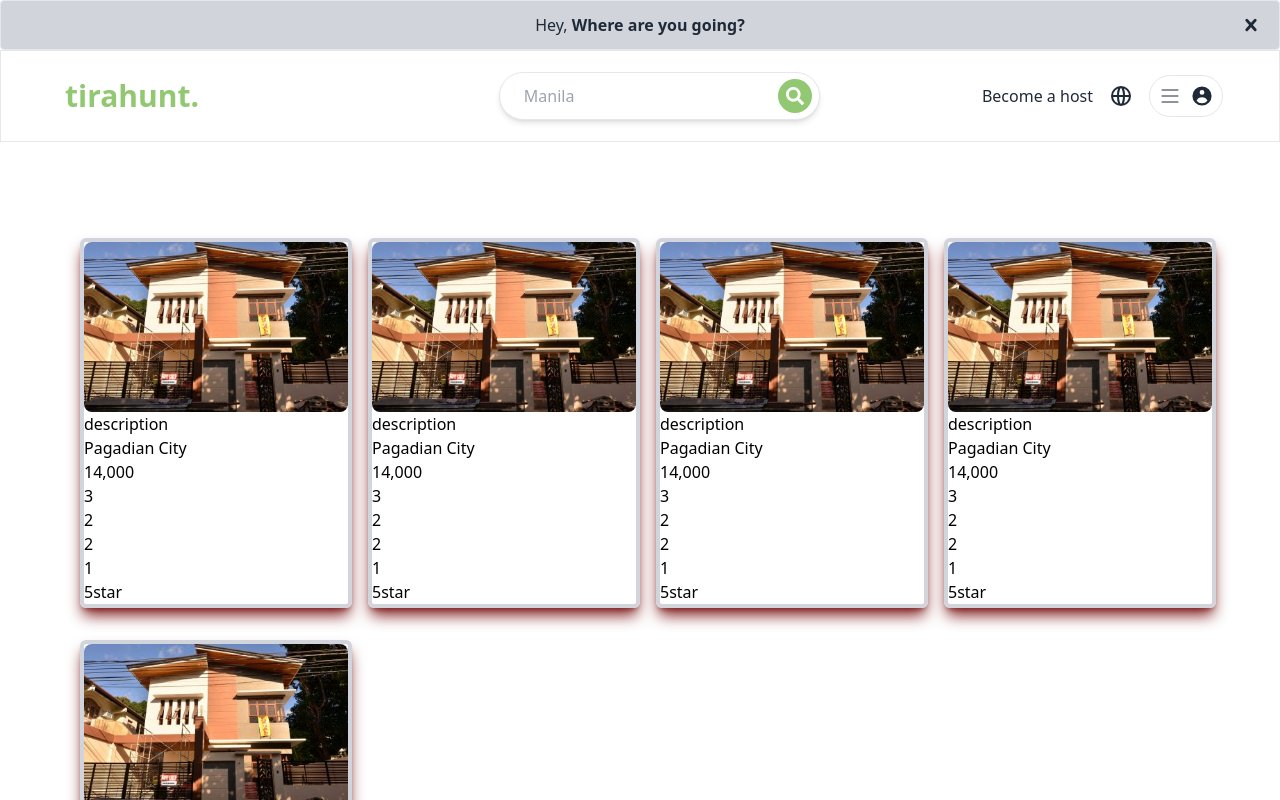
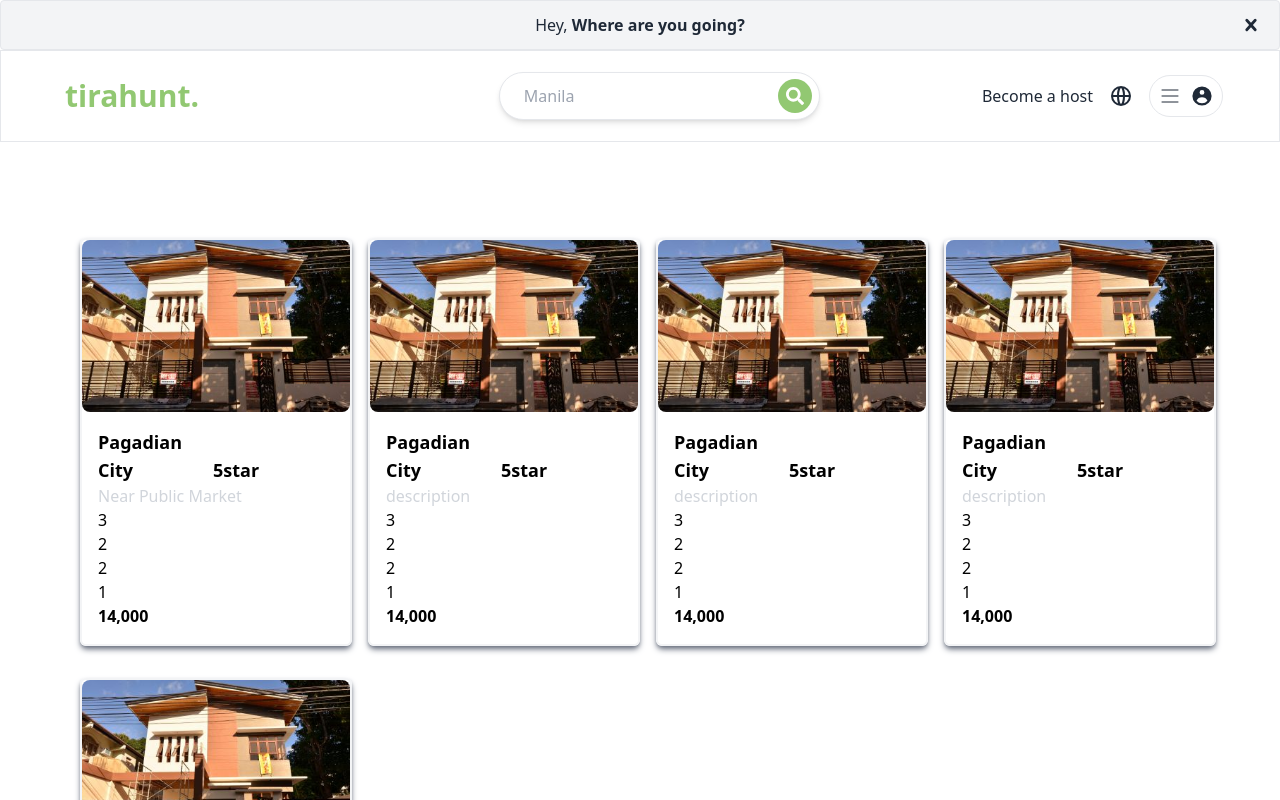
Before and after one commit to rjlb87/tirahunt, a React (Vite) app in the folder frontend/: page / in a window 1280 px wide. Shown: the top 800 px of the page. Built offline with nearby package versions, Linux system fonts and the light colour scheme.

Commit message:
fix: cards and changed colors

```diff
--- a/frontend/src/common/NavBar.jsx
+++ b/frontend/src/common/NavBar.jsx
@@ -30,7 +30,7 @@ const NavBar = () => {
     <div>
       {!alert && (
         <div
-          className="relative z-10 bg-gray-300 border text-gray-800 text-center text- px-4 py-3 rounded"
+          className="relative z-10 bg-gray-100 border text-gray-800 text-center text- px-4 py-3 rounded"
           role="alert"
         >
           <div>
--- a/frontend/src/components/Home.jsx
+++ b/frontend/src/components/Home.jsx
@@ -3,7 +3,7 @@ import { cards } from "../utils/cards";
 
 function Home() {
   return (
-    <div className="max-w-6xl mx-auto h-screen my-20">
+    <div className="max-w-6xl mx-auto h-fit my-20">
       <div className="flex flex-col justify-center ">
         <ul className="grid grid-cols-4">
           {cards.map(
@@ -17,20 +17,27 @@ function Home() {
               bedrooms,
               bathRoom,
               livingRoom,
-              rating
+              rating,
             }) => (
-              <li className="ml-4 border-4 shadow-lg shadow-red-900 my-4 border-gray-300 rounded-md" key={id}>
+              <li
+                className="ml-4 border-2 shadow-md shadow-gray-500 my-4 border-gray-100 rounded-md"
+                key={id}
+              >
                 <li>
                   <img className="rounded-lg" src={image} alt="image" />
                 </li>
-                <li>{description}</li>
-                <li>{location}</li>
-                <li>{price}</li>
-                <li>{person}</li>
-                <li>{bedrooms}</li>
-                <li>{bathRoom}</li>
-                <li>{livingRoom}</li>
-                <li>{rating}</li>
+                <div className="px-4 py-4">
+                  <li className="font-semibold text-lg">
+                    {location}
+                    <span className="ml-20">{rating}</span>
+                  </li>
+                  <li className="text-gray-300">{description}</li>
+                  <li>{person}</li>
+                  <li>{bedrooms}</li>
+                  <li>{bathRoom}</li>
+                  <li>{livingRoom}</li>
+                  <li className="font-semibold text-md ">{price}</li>
+                </div>
               </li>
             )
           )}
--- a/frontend/src/utils/cards.jsx
+++ b/frontend/src/utils/cards.jsx
@@ -3,62 +3,62 @@
 export const cards = [
   {
     id: 1,
-        description: 'description',
-        location: 'Pagadian City',
-        price: '14,000',
-        image: '/public/img_1.jpg',
-        person: '3',
-        bedrooms: '2',
-        bathRoom: '2',
-        livingRoom: '1',
-        rating: '5star'
+    description: "Near Public Market",
+    location: "Pagadian City",
+    price: "14,000",
+    image: "/public/img_1.jpg",
+    person: "3",
+    bedrooms: "2",
+    bathRoom: "2",
+    livingRoom: "1",
+    rating: "5star",
   },
   {
     id: 2,
-        description: 'description',
-        location: 'Pagadian City',
-        price: '14,000',
-        image: '/public/img_1.jpg',
-        person: '3',
-        bedrooms: '2',
-        bathRoom: '2',
-        livingRoom: '1',
-        rating: '5star'
+    description: "description",
+    location: "Pagadian City",
+    price: "14,000",
+    image: "/public/img_1.jpg",
+    person: "3",
+    bedrooms: "2",
+    bathRoom: "2",
+    livingRoom: "1",
+    rating: "5star",
   },
   {
     id: 3,
-        description: 'description',
-        location: 'Pagadian City',
-        price: '14,000',
-        image: '/public/img_1.jpg',
-        person: '3',
-        bedrooms: '2',
-        bathRoom: '2',
-        livingRoom: '1',
-        rating: '5star'
+    description: "description",
+    location: "Pagadian City",
+    price: "14,000",
+    image: "/public/img_1.jpg",
+    person: "3",
+    bedrooms: "2",
+    bathRoom: "2",
+    livingRoom: "1",
+    rating: "5star",
   },
   {
     id: 4,
-        description: 'description',
-        location: 'Pagadian City',
-        price: '14,000',
-        image: '/public/img_1.jpg',
-        person: '3',
-        bedrooms: '2',
-        bathRoom: '2',
-        livingRoom: '1',
-        rating: '5star'
+    description: "description",
+    location: "Pagadian City",
+    price: "14,000",
+    image: "/public/img_1.jpg",
+    person: "3",
+    bedrooms: "2",
+    bathRoom: "2",
+    livingRoom: "1",
+    rating: "5star",
   },
   {
     id: 5,
-        description: 'description',
-        location: 'Pagadian City',
-        price: '14,000',
-        image: '/public/img_1.jpg',
-        person: '3',
-        bedrooms: '2',
-        bathRoom: '2',
-        livingRoom: '1',
-        rating: '5star'
-    }
-]
+    description: "description",
+    location: "Pagadian City",
+    price: "14,000",
+    image: "/public/img_1.jpg",
+    person: "3",
+    bedrooms: "2",
+    bathRoom: "2",
+    livingRoom: "1",
+    rating: "5star",
+  },
+];
```
Lines whose indentation alone changed are shown as unchanged.
